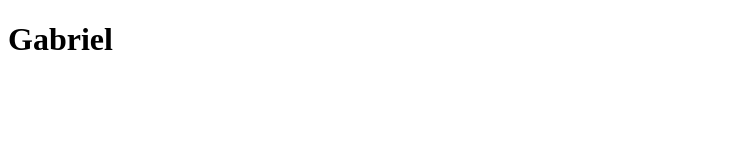
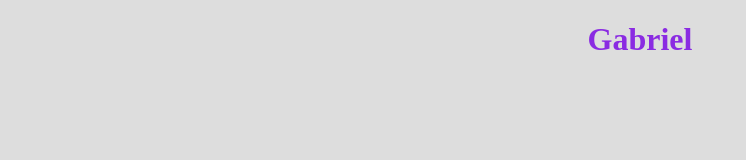
Before and after one commit to GabriellTorres/GabriellTorres.github.io, a plain HTML site: page index.html in a window 1280 px wide. Shown: the whole page, without its empty margins (0-746 px from the left). Drawn offline with Linux system fonts and the light colour scheme.

Commit message:
Primeiro estilo css

```diff
--- /dev/null
+++ b/css/estilo.css
@@ -0,0 +1,7 @@
+body{
+    background-color: #ddd;
+}
+h1{
+    color: blueviolet;
+    text-align: center;
+}
--- a/index.html
+++ b/index.html
@@ -3,6 +3,7 @@
 <head>
     <meta charset="UTF-8">
     <meta name="viewport" content="width=device-width, initial-scale=1.0">
+    <link rel="stylesheet" href="css/estilo.css">
     <title>Utilizando o Git</title>
 </head>
 <body>
```
